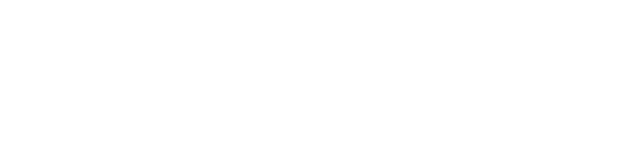
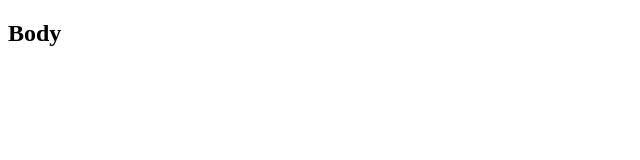
Before and after one commit to MComScience/test-workflow, a plain HTML site: page login/index.html in a window 1280 px wide. Shown: the full height of the page, 0-640 px from the left. Drawn offline with Linux system fonts and the light colour scheme.

Commit message:
feat[login]: เพิ่มข้อความ

```diff
--- a/login/index.html
+++ b/login/index.html
@@ -6,6 +6,6 @@
   <title>My App</title>
 </head>
 <body>
-
+  <h2>Body</h2>
 </body>
 </html>
```
